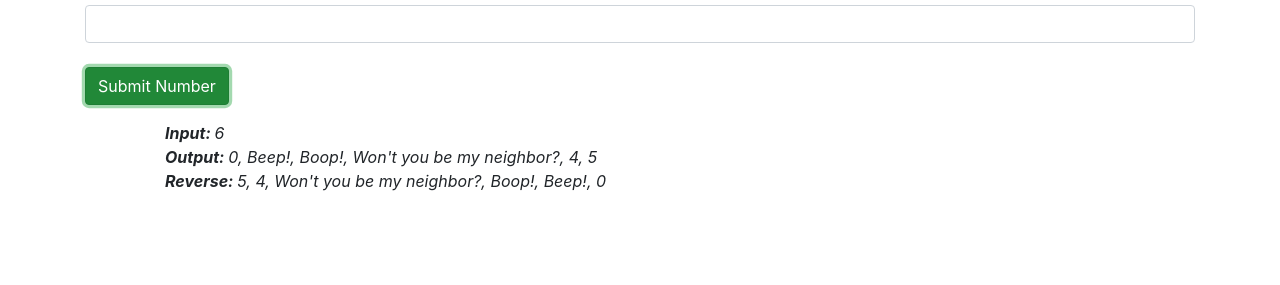
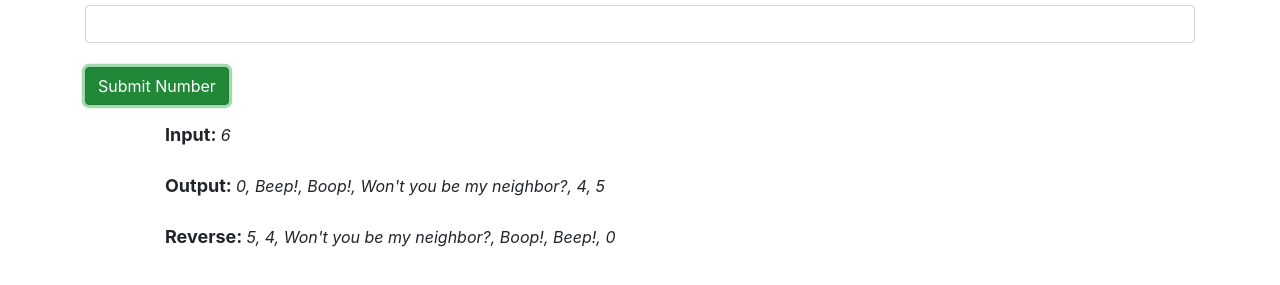
Before and after one commit to jenniferholcomb/mr-robogers-neighborhood, a plain HTML site: page index.html in a window 1280 px wide. Both pictures are taken after typing "5" into the empty fields and a click on the button "Submit Number". Shown: the part 83-368 px from the top of the page. Drawn offline with nearby package versions, Linux system fonts and the light colour scheme.

Commit message:
Add styling to printed output statements.

```diff
--- a/css/styles.css
+++ b/css/styles.css
@@ -1,9 +1,12 @@
-.hidden{
+.hidden {
   display: none;
 }
 
-ol{
+.list-output {
+  font-weight: bolder;
+  font-size: large;
+}
+
+.output {
   font-style: italic;
-  font-weight: 400;
-  font-size: 30;
 }
--- a/index.html
+++ b/index.html
@@ -19,9 +19,9 @@
     </form>
     <div id="output-passage" class="hidden">
       <ul>
-        <ol><strong>Input: </strong><span id="user-input"></span></ol>
-        <ol><strong>Output: </strong><span id="user-output"></span></ol>
-        <ol><strong>Reverse: </strong><span id="reverse-output"></span></ol>
+        <ol><span class="list-output">Input: </span><span class="output" id="user-input"></span></ol><br>
+        <ol><span class="list-output">Output: </span><span class="output" id="user-output"></span></ol><br>
+        <ol><span class="list-output">Reverse: </span><span class="output" id="reverse-output"></span></ol>
       </ul>
     </div>
   </div>
```
